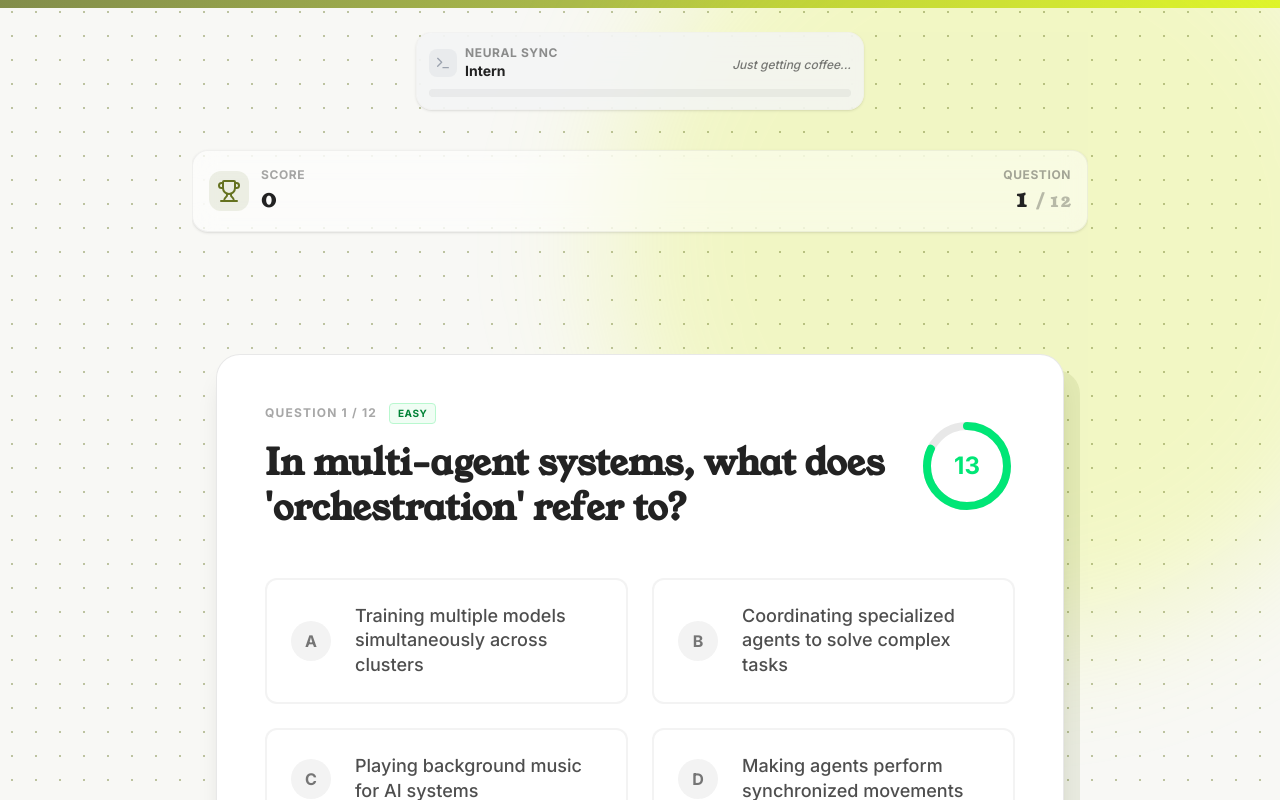
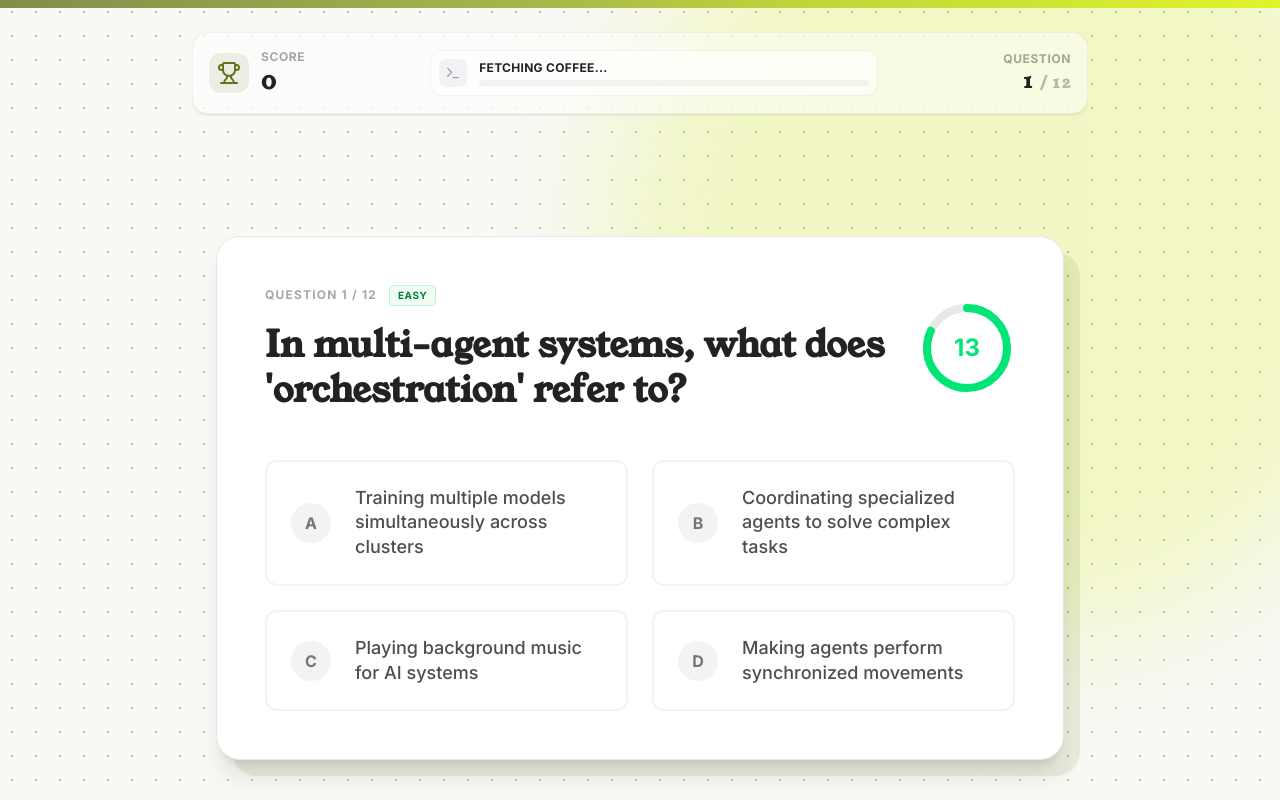
Before and after one commit to krovvidiv-code/trivia-game, a React (Vite) app: page / in a window 1280 px wide. Both pictures are taken after typing "Sample", "name@example.com" into the empty fields and a click on the button "Start Challenge". Shown: the top 800 px of the page. Built offline with nearby package versions, Linux system fonts and the light colour scheme.

Commit message:
Refine Neural Sync UI: Compact layout and fun messages

```diff
--- a/src/components/GameHUD.tsx
+++ b/src/components/GameHUD.tsx
@@ -13,13 +13,9 @@ interface GameHUDProps {
 
 export function GameHUD({ score, streak, currentQuestion, totalQuestions, questionsCorrect }: GameHUDProps) {
     return (
-        <div className="w-full max-w-5xl xl:max-w-7xl 2xl:max-w-[85vw] mx-auto flex flex-col gap-4">
-            {/* Rank Indicator */}
-            <RankIndicator score={questionsCorrect} />
-
-            <div className="w-full flex items-center justify-between bg-white/50 backdrop-blur-md rounded-2xl p-4 border border-brand-dark/5 shadow-sm transition-all duration-500">
+        <div className="w-full max-w-5xl xl:max-w-7xl 2xl:max-w-[85vw] mx-auto flex flex-col md:flex-row items-center justify-between gap-4 bg-white/50 backdrop-blur-md rounded-2xl p-4 border border-brand-dark/5 shadow-sm transition-all duration-500">
             {/* Score */}
-                <div className="flex items-center gap-3">
+            <div className="flex items-center gap-3 w-full md:w-auto">
                 <div className="bg-brand-olive/10 p-2 rounded-xl">
                     <Trophy className="w-6 h-6 text-brand-olive" />
                 </div>
@@ -36,6 +32,13 @@ export function GameHUD({ score, streak, currentQuestion, totalQuestions, questi
                 </div>
             </div>
 
+            {/* Rank Indicator (Center) */}
+            <div className="w-full md:max-w-md order-3 md:order-2">
+                <RankIndicator score={questionsCorrect} />
+            </div>
+
+            {/* Right Side: Streak & Progress */}
+            <div className="flex items-center gap-6 w-full md:w-auto justify-between md:justify-end order-2 md:order-3">
                 {/* Streak */}
                 <AnimatePresence>
                     {streak >= 2 && (
@@ -43,10 +46,10 @@ export function GameHUD({ score, streak, currentQuestion, totalQuestions, questi
                             initial={{ opacity: 0, scale: 0.5 }}
                             animate={{ opacity: 1, scale: 1 }}
                             exit={{ opacity: 0, scale: 0.5 }}
-                            className="flex items-center gap-2 bg-orange-100 text-orange-600 px-4 py-2 rounded-full"
+                            className="flex items-center gap-2 bg-orange-100 text-orange-600 px-3 py-1.5 rounded-full"
                         >
-                            <Flame className={cn("w-5 h-5 fill-current", streak >= 4 && "animate-pulse")} />
-                            <span className="font-bold">{streak} Streak!</span>
+                            <Flame className={cn("w-4 h-4 fill-current", streak >= 4 && "animate-pulse")} />
+                            <span className="font-bold text-sm">{streak} Streak</span>
                         </motion.div>
                     )}
                 </AnimatePresence>
@@ -54,8 +57,8 @@ export function GameHUD({ score, streak, currentQuestion, totalQuestions, questi
                 {/* Progress */}
                 <div className="text-right">
                     <p className="text-xs font-bold text-brand-dark/40 uppercase tracking-wider">Question</p>
-                    <p className="text-2xl font-bold font-serif tabular-nums">
-                        {currentQuestion} <span className="text-brand-dark/30 text-lg">/ {totalQuestions}</span>
+                    <p className="text-xl font-bold font-serif tabular-nums">
+                        {currentQuestion} <span className="text-brand-dark/30 text-base">/ {totalQuestions}</span>
                     </p>
                 </div>
             </div>
--- a/src/components/RankIndicator.tsx
+++ b/src/components/RankIndicator.tsx
@@ -15,18 +15,17 @@ type Rank = {
 };
 
 const RANKS: Rank[] = [
-    { title: "Intern", threshold: 0, color: "#9CA3AF", icon: Terminal, description: "Just getting coffee..." },
-    { title: "Script Kiddie", threshold: 1, color: "#3B82F6", icon: Code, description: "Copy-pasting from StackOverflow" },
-    { title: "Junior Dev", threshold: 3, color: "#06B6D4", icon: Cpu, description: "Writing code that mostly works" },
-    { title: "Senior Engineer", threshold: 6, color: "#22C55E", icon: Zap, description: "Optimizing everything" },
-    { title: "Principal Architect", threshold: 9, color: "#A855F7", icon: Brain, description: "Seeing the matrix" },
-    { title: "Visionary", threshold: 11, color: "#F97316", icon: Rocket, description: "Inventing the future" },
-    { title: "Singularity", threshold: 12, color: "#D9F400", icon: Sparkles, description: "One with the machine" },
+    { title: "Fetching Coffee...", threshold: 0, color: "#9CA3AF", icon: Terminal, description: "" },
+    { title: "Copying from StackOverflow...", threshold: 1, color: "#3B82F6", icon: Code, description: "" },
+    { title: "It Works on My Machine...", threshold: 3, color: "#06B6D4", icon: Cpu, description: "" },
+    { title: "Optimizing Algorithms...", threshold: 6, color: "#22C55E", icon: Zap, description: "" },
+    { title: "Seeing the Matrix...", threshold: 9, color: "#A855F7", icon: Brain, description: "" },
+    { title: "Inventing the Future...", threshold: 11, color: "#F97316", icon: Rocket, description: "" },
+    { title: "ONE WITH THE MACHINE", threshold: 12, color: "#D9F400", icon: Sparkles, description: "" },
 ];
 
 export function RankIndicator({ score }: RankIndicatorProps) {
     const [currentRankIndex, setCurrentRankIndex] = useState(0);
-    const [prevRankIndex, setPrevRankIndex] = useState(0);
 
     useEffect(() => {
         let newRankIndex = 0;
@@ -36,11 +35,7 @@ export function RankIndicator({ score }: RankIndicatorProps) {
                 break;
             }
         }
-
-        if (newRankIndex !== currentRankIndex) {
-            setPrevRankIndex(currentRankIndex);
         setCurrentRankIndex(newRankIndex);
-        }
     }, [score]);
 
     const currentRank = RANKS[currentRankIndex];
@@ -61,18 +56,9 @@ export function RankIndicator({ score }: RankIndicatorProps) {
     const Icon = currentRank.icon;
 
     return (
-        <div className="w-full max-w-md mx-auto mb-6">
-            <div className="bg-white/80 backdrop-blur-md rounded-2xl p-3 border border-brand-dark/5 shadow-sm relative overflow-hidden">
-                {/* Background Glow */}
+        <div className="w-full flex items-center gap-3 bg-white/40 backdrop-blur-sm rounded-xl p-2 border border-brand-dark/5">
             <div
-                    className="absolute inset-0 opacity-10 transition-colors duration-500"
-                    style={{ backgroundColor: currentRank.color }}
-                />
-
-                <div className="flex items-center justify-between mb-2 relative z-10">
-                    <div className="flex items-center gap-2">
-                        <div
-                            className="p-1.5 rounded-lg transition-colors duration-500"
+                className="p-1.5 rounded-lg transition-colors duration-500 shrink-0"
                 style={{ backgroundColor: `${currentRank.color}20` }}
             >
                 <Icon
@@ -80,49 +66,29 @@ export function RankIndicator({ score }: RankIndicatorProps) {
                     style={{ color: currentRank.color }}
                 />
             </div>
-                        <div className="flex flex-col">
-                            <span className="text-xs font-bold text-brand-dark/50 uppercase tracking-wider">Neural Sync</span>
+
+            <div className="flex-1 flex flex-col justify-center">
                 <AnimatePresence mode='wait'>
                     <motion.span
                         key={currentRank.title}
-                                    initial={{ y: 10, opacity: 0 }}
+                        initial={{ y: 5, opacity: 0 }}
                         animate={{ y: 0, opacity: 1 }}
-                                    exit={{ y: -10, opacity: 0 }}
-                                    className="text-sm font-bold text-brand-dark"
+                        exit={{ y: -5, opacity: 0 }}
+                        className="text-xs font-bold text-brand-dark uppercase tracking-wide mb-1 block"
                     >
                         {currentRank.title}
                     </motion.span>
                 </AnimatePresence>
-                        </div>
-                    </div>
 
-                    <div className="text-right">
-                        <AnimatePresence mode='wait'>
-                            <motion.span
-                                key={currentRank.description}
-                                initial={{ opacity: 0 }}
-                                animate={{ opacity: 1 }}
-                                exit={{ opacity: 0 }}
-                                className="text-xs font-medium text-brand-dark/60 italic"
-                            >
-                                {currentRank.description}
-                            </motion.span>
-                        </AnimatePresence>
-                    </div>
-                </div>
-
-                {/* Progress Bar */}
-                <div className="h-2 bg-brand-dark/5 rounded-full overflow-hidden relative">
+                {/* Compact Progress Bar */}
+                <div className="h-1.5 bg-brand-dark/5 rounded-full overflow-hidden w-full">
                     <motion.div
-                        className="absolute top-0 left-0 h-full rounded-full"
+                        className="h-full rounded-full"
                         style={{ backgroundColor: currentRank.color }}
-                        initial={{ width: `${(prevRankIndex / (RANKS.length - 1)) * 100}%` }}
+                        initial={{ width: 0 }}
                         animate={{ width: `${progress}%` }}
                         transition={{ type: "spring", stiffness: 50, damping: 15 }}
                     />
-
-                    {/* Segment Markers */}
-                    {/* We could add markers here if we wanted to show the steps */}
                 </div>
             </div>
         </div>
```
Lines whose indentation alone changed are shown as unchanged.
